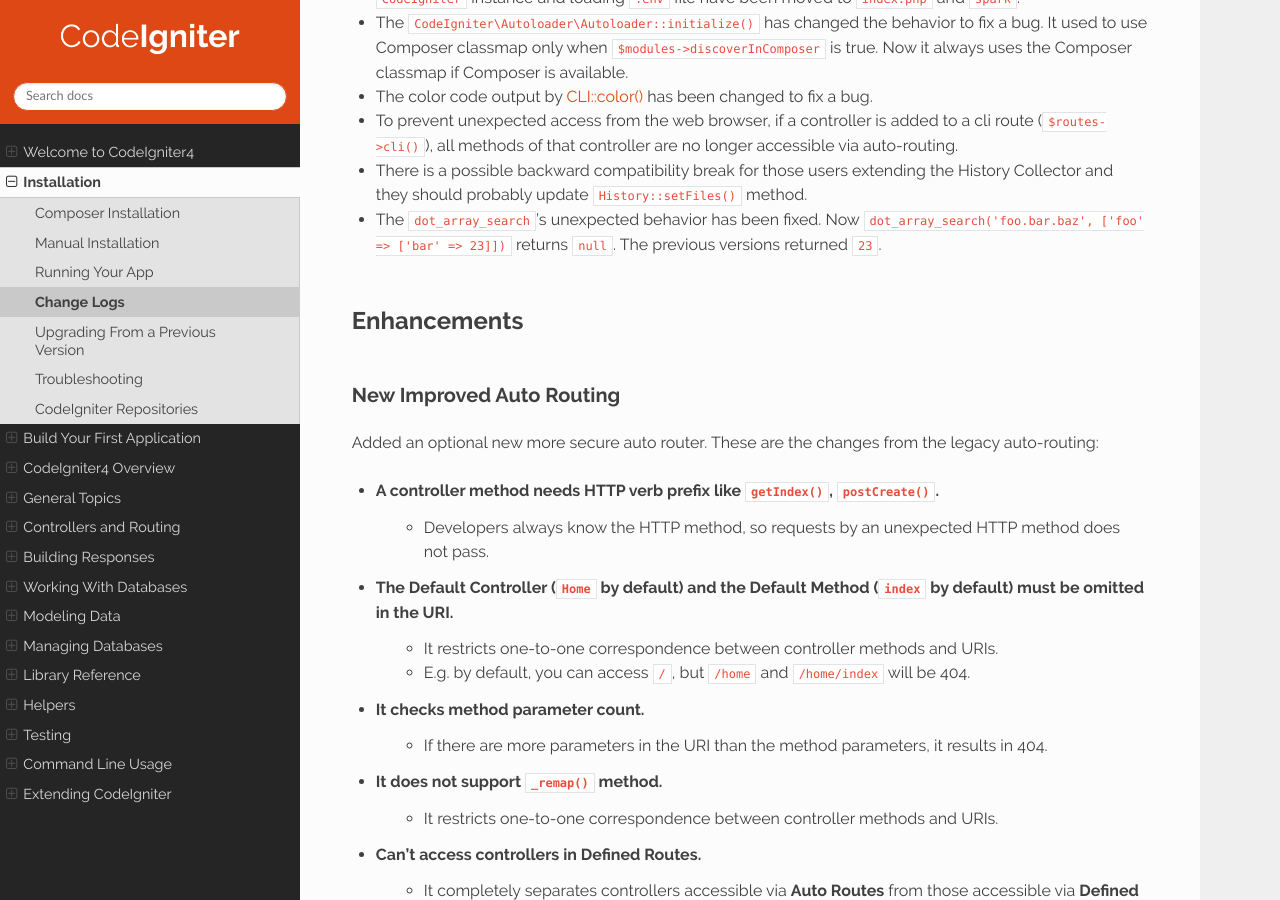
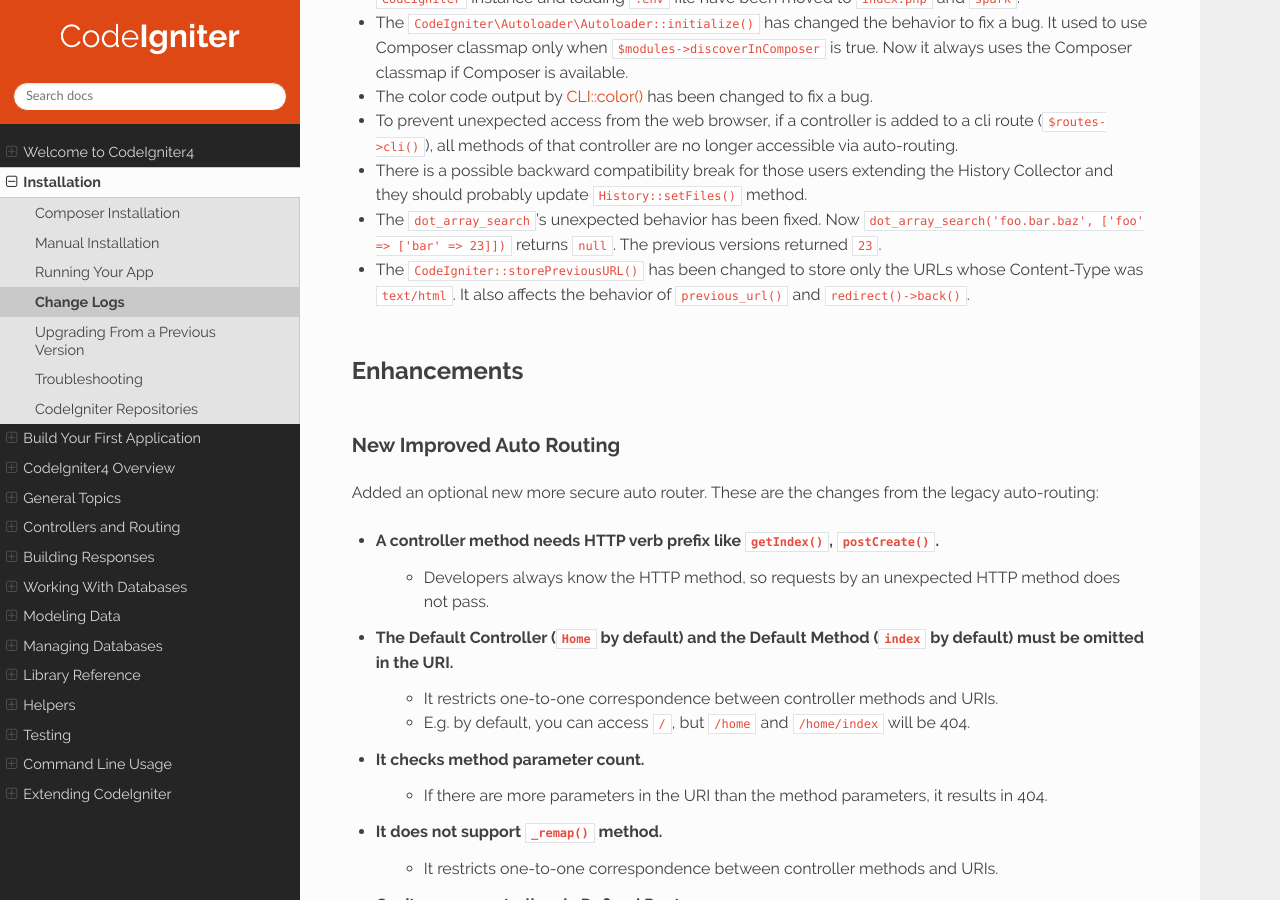
Before and after one commit to NEKOGET/ci4_user_guide_src, a Sphinx documentation site: the page built from source/changelogs/v4.2.0.rst, in a window 1280 px wide and 900 px high, scrolled down 1193 px. Built offline with Sphinx 7.4.7 and the Read the Docs theme 2.0.0, drawn with Linux system fonts in a browser that asks for light colours; cross-references to code outside the pages are shown as plain code.

Commit message:
docs: add user guide about breaking changes of previous_url

```diff
--- a/source/changelogs/v4.2.0.rst
+++ b/source/changelogs/v4.2.0.rst
@@ -32,6 +32,7 @@ Behavior Changes
 - To prevent unexpected access from the web browser, if a controller is added to a cli route (``$routes->cli()``), all methods of that controller are no longer accessible via auto-routing.
 - There is a possible backward compatibility break for those users extending the History Collector and they should probably update ``History::setFiles()`` method.
 - The :php:func:`dot_array_search`'s unexpected behavior has been fixed. Now ``dot_array_search('foo.bar.baz', ['foo' => ['bar' => 23]])`` returns ``null``. The previous versions returned ``23``.
+- The ``CodeIgniter::storePreviousURL()`` has been changed to store only the URLs whose Content-Type was ``text/html``. It also affects the behavior of ``previous_url()`` and ``redirect()->back()``.
 
 Enhancements
 ************
--- a/source/installation/upgrade_420.rst
+++ b/source/installation/upgrade_420.rst
@@ -42,6 +42,7 @@ Breaking Changes
 ****************
 
 - The ``system/bootstrap.php`` file no longer returns a ``CodeIgniter`` instance, and does not load the ``.env`` file (now handled in ``index.php`` and ``spark``). If you have code that expects these behaviors it will no longer work and must be modified. This has been changed to make `Preloading <https://www.php.net/manual/en/opcache.preloading.php>`_ easier to implement.
+- ``previous_url()`` has been changed to return only the URLs whose Content-Type was ``text/html``. Accordingly, the behavior of ``redirect()->back()`` has been changed.
 
 Breaking Enhancements
 *********************
```
